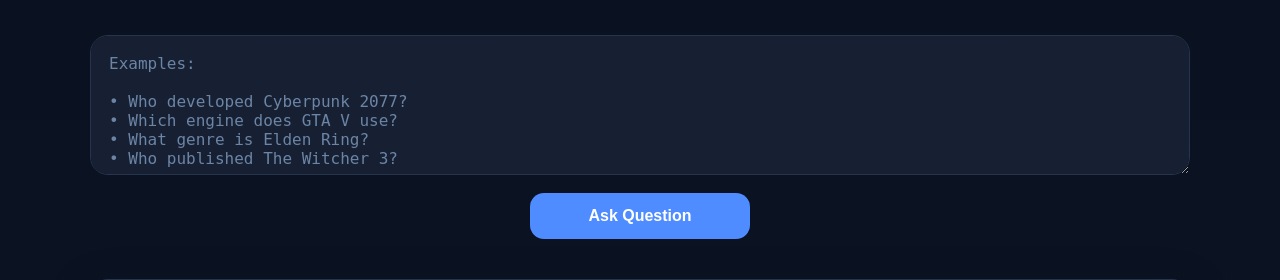
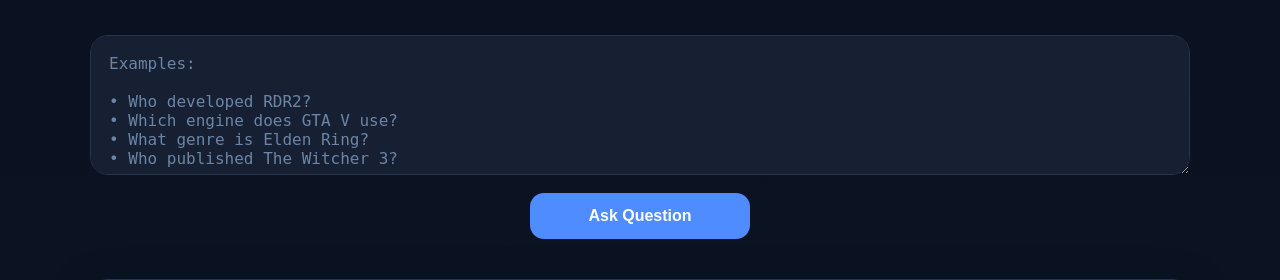
Before and after one commit to Asad11-byte/graph_rag, a FastAPI app: page / in a window 1280 px wide. Shown: the part 141-421 px from the top of the page. Run offline with FastAPI, Linux system fonts and the light colour scheme.

Commit message:
readme updated

```diff
--- a/templates/index.html
+++ b/templates/index.html
@@ -61,7 +61,7 @@
 
             placeholder="Examples:
 
-• Who developed Cyberpunk 2077?
+• Who developed RDR2?
 • Which engine does GTA V use?
 • What genre is Elden Ring?
 • Who published The Witcher 3?
```
Also changed, not shown: vercel.json.
